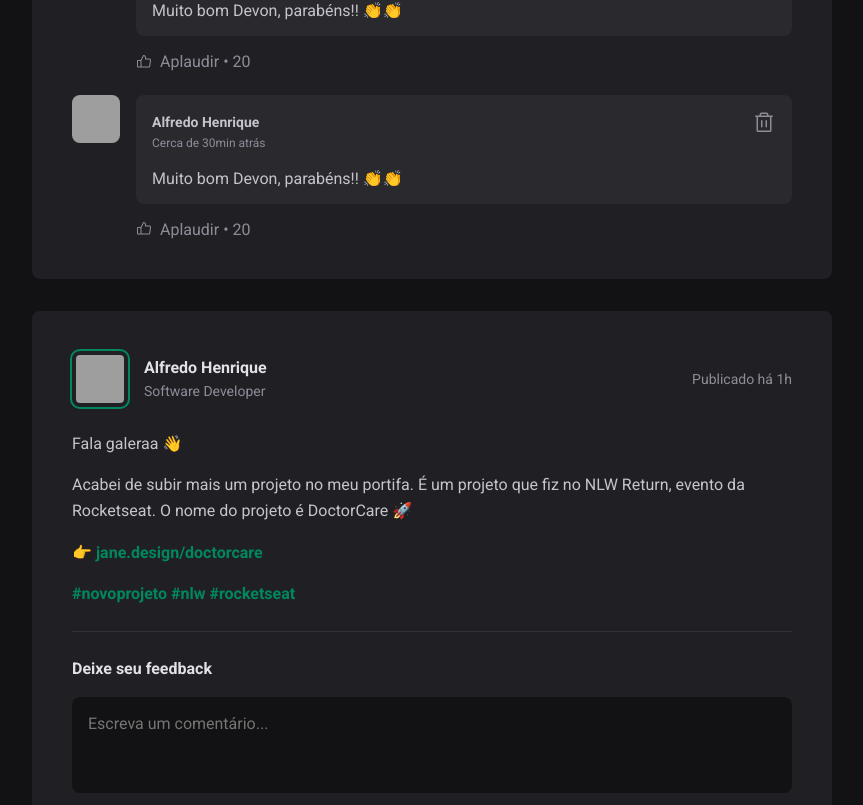
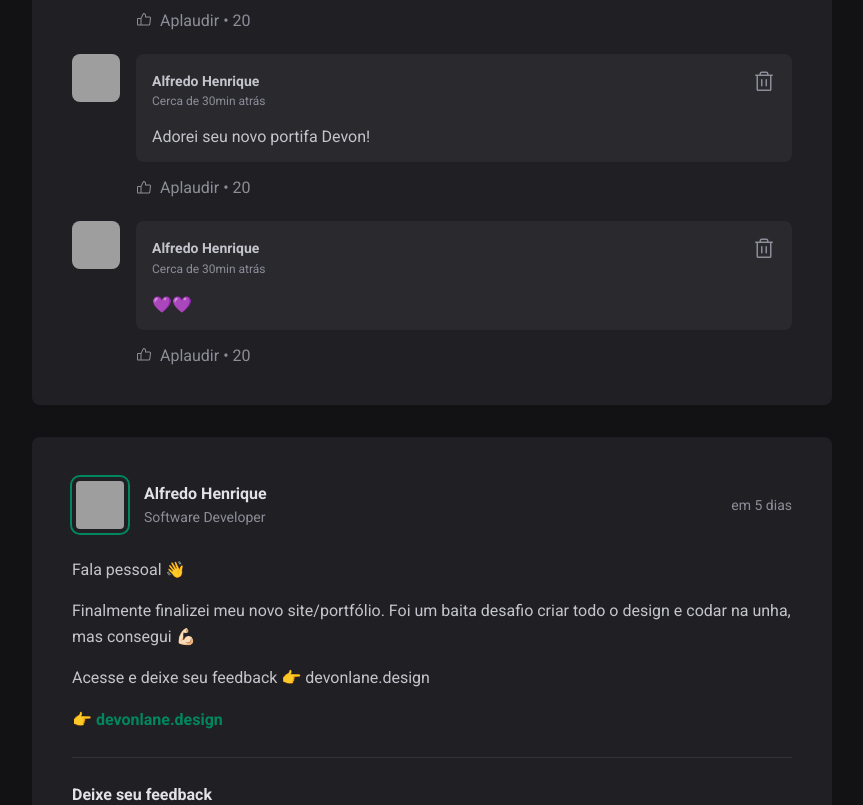
Before and after one commit to thealfredohenrique/feed, a React (Vite) app: page / in a window 1280 px wide. Shown: the part 695-1500 px from the top of the page, without its empty margins (352-1215 px from the left). Built offline with nearby package versions, Linux system fonts and the light colour scheme; grey boxes are pictures that could not be loaded.

Commit message:
feat: Add properties and states to post and comment components

```diff
--- a/package.json
+++ b/package.json
@@ -11,6 +11,7 @@
   },
   "dependencies": {
     "@phosphor-icons/react": "^2.0.9",
+    "date-fns": "^2.30.0",
     "react": "^18.2.0",
     "react-dom": "^18.2.0"
   },
--- a/src/App.jsx
+++ b/src/App.jsx
@@ -3,6 +3,61 @@
 import Sidebar from "./components/Sidebar";
 import styles from "./App.module.css";
 import "./global.css";
+
+const posts = [
+  {
+    id: 0,
+    author: {
+      avatar: "https://github.com/thealfredohenrique.png",
+      name: "Alfredo Henrique",
+      role: "Software Developer",
+    },
+    content: [
+      {
+        type: "paragraph",
+        content: "Fala galeraa 👋",
+      },
+      {
+        type: "paragraph",
+        content:
+          "Acabei de subir mais um projeto no meu portifa. É um projeto que fiz no NLW Return, evento da Rocketseat. O nome do projeto é DoctorCare 🚀",
+      },
+      {
+        type: "link",
+        content: "👉 jane.design/doctorcare",
+      },
+    ],
+    publishedAt: new Date("2023-05-30 20:00:00"),
+  },
+  {
+    id: 1,
+    author: {
+      avatar: "https://github.com/thealfredohenrique.png",
+      name: "Alfredo Henrique",
+      role: "Software Developer",
+    },
+    content: [
+      {
+        type: "paragraph",
+        content: "Fala pessoal 👋",
+      },
+      {
+        type: "paragraph",
+        content:
+          "Finalmente finalizei meu novo site/portfólio. Foi um baita desafio criar todo o design e codar na unha, mas consegui 💪🏻",
+      },
+      {
+        type: "paragraph",
+        content: "Acesse e deixe seu feedback 👉 devonlane.design",
+      },
+      {
+        type: "link",
+        content: "👉 devonlane.design",
+      },
+    ],
+    publishedAt: new Date("2023-05-30 21:00:00"),
+  },
+];
 
 function App() {
   return (
@@ -11,8 +66,14 @@
       <div className={styles.wrapper}>
         <Sidebar />
         <main>
-          <Post />
-          <Post />
+          {posts.map((post) => (
+            <Post
+              key={post.id}
+              author={post.author}
+              content={post.content}
+              publishedAt={post.publishedAt}
+            />
+          ))}
         </main>
       </div>
     </>
--- a/src/components/Comment.jsx
+++ b/src/components/Comment.jsx
@@ -2,7 +2,7 @@
 import Avatar from "./Avatar";
 import styles from "./Comment.module.css";
 
-function Comment() {
+function Comment({ content }) {
   return (
     <div className={styles.comment}>
       <Avatar
@@ -24,7 +24,7 @@
             </button>
           </header>
 
-          <p>Muito bom Devon, parabéns!! 👏👏</p>
+          <p>{content}</p>
         </div>
         <footer>
           <button>
--- a/src/components/Post.jsx
+++ b/src/components/Post.jsx
@@ -1,49 +1,88 @@
+import { useState } from "react";
+import { format, formatDistanceToNow } from "date-fns";
+import { ptBR } from "date-fns/locale";
 import Avatar from "./Avatar";
 import Comment from "./Comment";
 import styles from "./Post.module.css";
 
-function Post() {
+function Post({ author, content, publishedAt }) {
+  const [comments, setComments] = useState([
+    "Muito bom Devon, parabéns!! 👏👏",
+    "Adorei seu novo portifa Devon!",
+    "💜💜",
+  ]);
+  const [newCommentText, setNewCommentText] = useState("");
+  const publishedDateFormatted = format(
+    publishedAt,
+    "dd 'de' LLLL 'às' HH:mm",
+    { locale: ptBR }
+  );
+  const publishedDateRelativeToNow = formatDistanceToNow(publishedAt, {
+    locale: ptBR,
+    addSuffix: true,
+  });
+
+  function handleCreateNewComment() {
+    event.preventDefault();
+    setComments([...comments, newCommentText]);
+    setNewCommentText("");
+  }
+
+  function handleNewCommentTextChange() {
+    setNewCommentText(event.target.value);
+  }
+
   return (
     <article className={styles.post}>
       <header>
         <div className={styles.author}>
-          <Avatar src="https://github.com/thealfredohenrique.png" />
+          <Avatar src={author.avatar} />
           <div className={styles.authorInfo}>
-            <strong>Alfredo Henrique</strong>
-            <span>Software Developer</span>
+            <strong>{author.name}</strong>
+            <span>{author.role}</span>
           </div>
         </div>
-        <time title="26 de maio às 20:30h" dateTime="2023-05-26 20:30:00">
-          Publicado há 1h
+
+        <time
+          title={publishedDateFormatted}
+          dateTime={publishedAt.toISOString()}
+        >
+          {publishedDateRelativeToNow}
         </time>
       </header>
 
       <div className={styles.content}>
-        <p>Fala galeraa 👋</p>
-        <p>
-          Acabei de subir mais um projeto no meu portifa. É um projeto que fiz
-          no NLW Return, evento da Rocketseat. O nome do projeto é DoctorCare 🚀
-        </p>
-        <p>
-          👉 <a href="#">jane.design/doctorcare</a>
-        </p>
-        <p>
-          <a href="#">#novoprojeto</a> <a href="#">#nlw</a>{" "}
-          <a href="#">#rocketseat</a>
-        </p>
+        {content.map((line) => {
+          switch (line.type) {
+            case "paragraph":
+              return <p key={line.content}>{line.content}</p>;
+            case "link":
+              return (
+                <p key={line.content}>
+                  <a href="#">{line.content}</a>
+                </p>
+              );
+          }
+        })}
       </div>
 
-      <form className={styles.commentForm}>
+      <form onSubmit={handleCreateNewComment} className={styles.commentForm}>
         <strong>Deixe seu feedback</strong>
-        <textarea placeholder="Escreva um comentário..." />
+        <textarea
+          placeholder="Escreva um comentário..."
+          value={newCommentText}
+          onChange={handleNewCommentTextChange}
+        />
+
         <footer>
           <button type="submit">Publicar</button>
         </footer>
       </form>
 
       <div className={styles.commentList}>
-        <Comment />
-        <Comment />
+        {comments.map((comment) => (
+          <Comment key={comment} content={comment} />
+        ))}
       </div>
     </article>
   );
```
Also changed, not shown: 1 other file (tests, documents, lock files or other folders).
